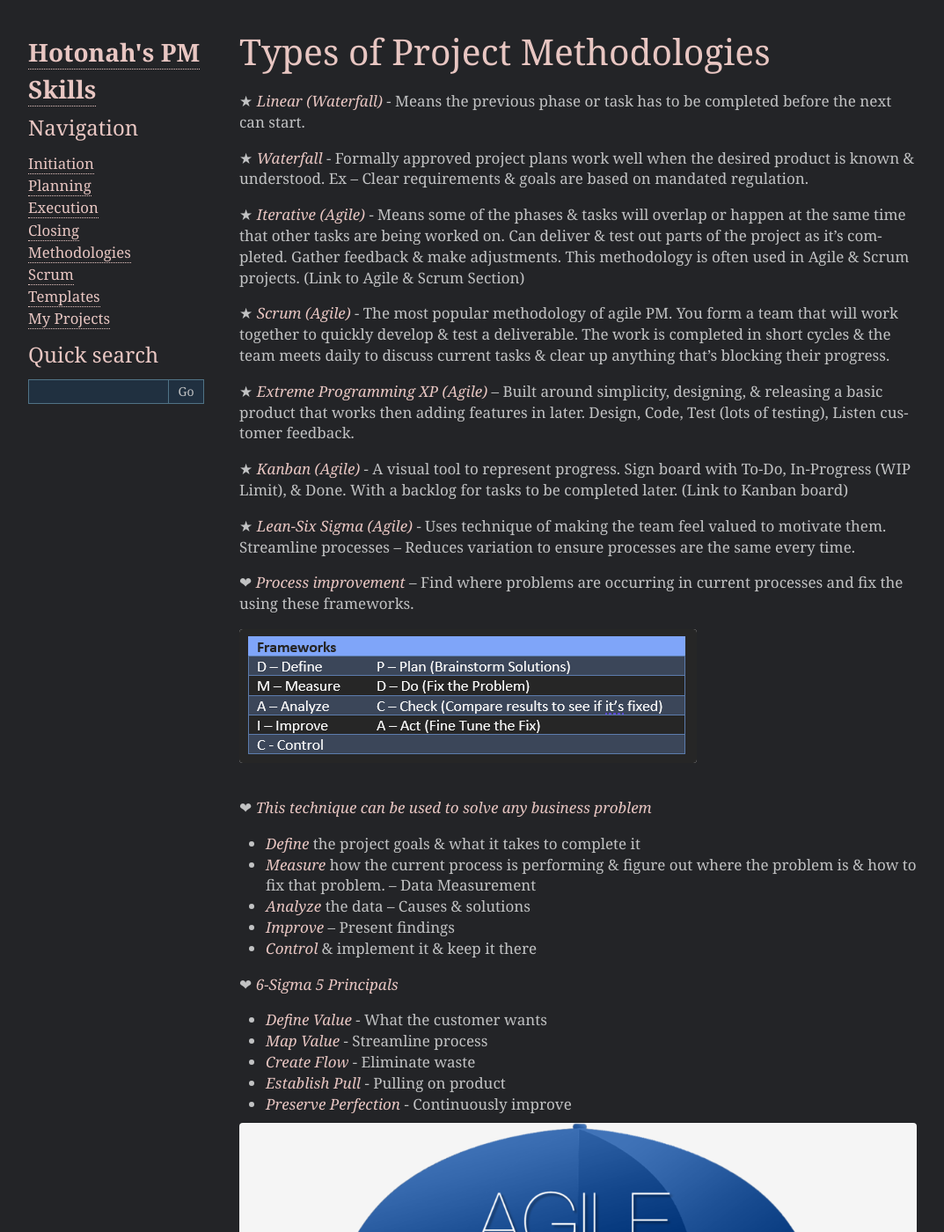
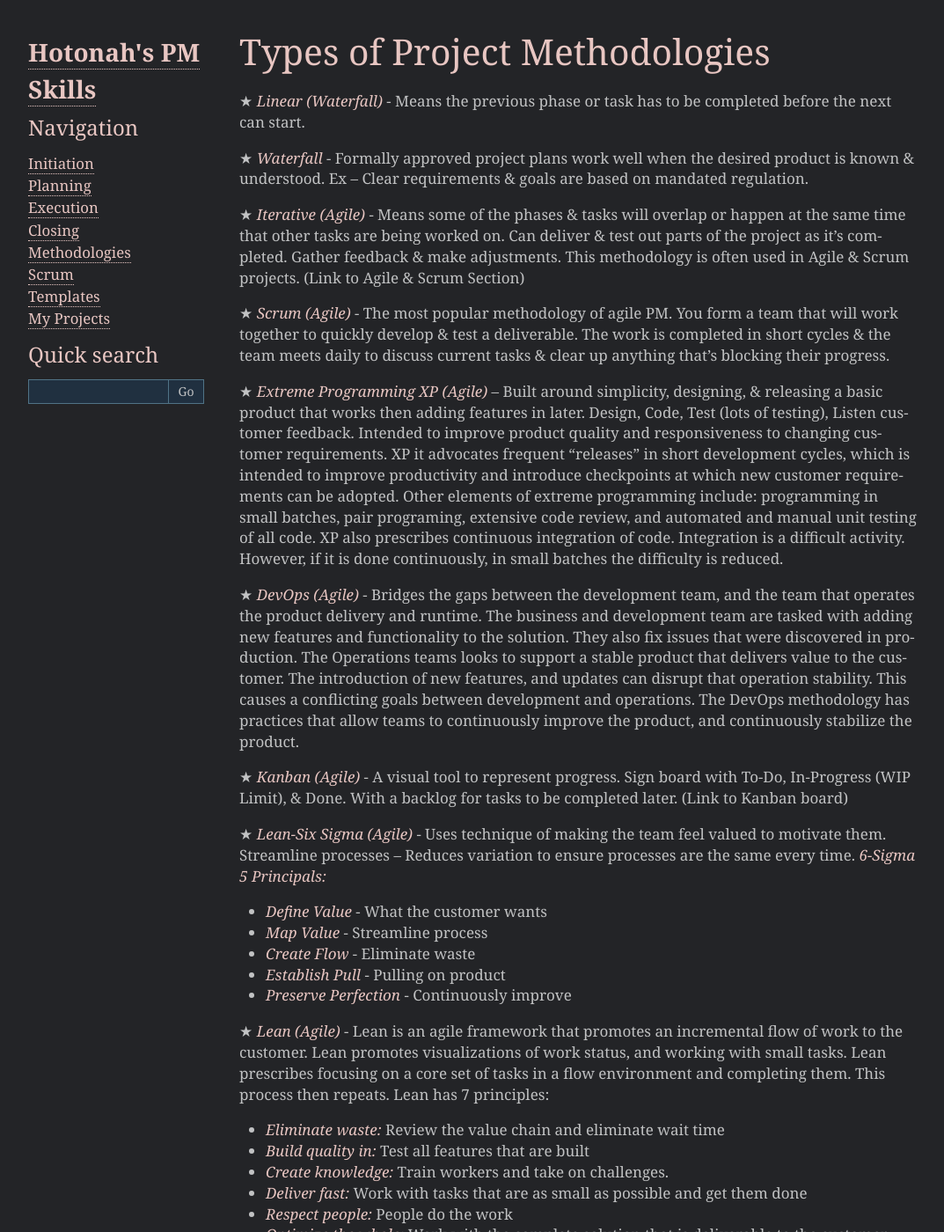
Before and after one commit to Hotonah/hotonah.github.io, a Sphinx documentation site: the page built from source/methodologies.txt, in a window 1280 px wide and 1400 px high. Shown: the whole window at 88% size, without its empty margins (93-1166 px from the left). Built offline with Sphinx 7.4.7, drawn with Linux system fonts in a browser that asks for light colours; some of the changed text lies outside the part shown.

Commit message:
Update methodologies.txt

```diff
--- a/source/methodologies.txt
+++ b/source/methodologies.txt
@@ -9,11 +9,28 @@ Types of Project Methodologies
 
 ★ `Scrum (Agile)` - The most popular methodology of agile PM. You form a team that will work together to quickly develop & test a deliverable. The work is completed in short cycles & the team meets daily to discuss current tasks & clear up anything that’s blocking their progress.
 
-★ `Extreme Programming XP (Agile)` – Built around simplicity, designing, & releasing a basic product that works then adding features in later. Design, Code, Test (lots of testing), Listen customer feedback.
+★ `Extreme Programming XP (Agile)` – Built around simplicity, designing, & releasing a basic product that works then adding features in later. Design, Code, Test (lots of testing), Listen customer feedback. Intended to improve product quality and responsiveness to changing customer requirements. XP  it advocates frequent "releases" in short development cycles, which is intended to improve productivity and introduce checkpoints at which new customer requirements can be adopted. Other elements of extreme programming include: programming in small batches, pair programing, extensive code review, and automated and manual unit testing of all code. XP also prescribes continuous integration of code. Integration is a difficult activity. However, if it is done continuously, in small batches the difficulty is reduced.
+
+★ `DevOps (Agile)` - Bridges the gaps between the development team, and the team that operates the product delivery and runtime. The business and development team are tasked with adding new features and functionality to the solution. They also fix issues that were discovered in production. The Operations teams looks to support a stable product that delivers value to the customer. The introduction of new features, and updates can disrupt that operation stability. This causes a conflicting goals between development and operations. The DevOps methodology has practices that allow teams to continuously improve the product, and continuously stabilize the product.
 
 ★ `Kanban (Agile)` - A visual tool to represent progress. Sign board with To-Do, In-Progress (WIP Limit), & Done. With a backlog for tasks to be completed later. (Link to Kanban board)
 
-★ `Lean-Six Sigma (Agile)` - Uses technique of making the team feel valued to motivate them. Streamline processes – Reduces variation to ensure processes are the same every time.
+★ `Lean-Six Sigma (Agile)` - Uses technique of making the team feel valued to motivate them. Streamline processes – Reduces variation to ensure processes are the same every time. `6-Sigma 5 Principals:`
+
+* `Define Value` - What the customer wants
+* `Map Value` - Streamline process
+* `Create Flow` - Eliminate waste
+* `Establish Pull` - Pulling on product
+* `Preserve Perfection` - Continuously improve
+
+★ `Lean (Agile)` - Lean is an agile framework that promotes an incremental flow of work to the customer. Lean promotes visualizations of work status, and working with small tasks. Lean prescribes focusing on a core set of tasks in a flow environment and completing them. This process then repeats. Lean has 7 principles:
+
+* `Eliminate waste:` Review the value chain and eliminate wait time
+* `Build quality in:` Test all features that are built
+* `Create knowledge:` Train workers and take on challenges.
+* `Deliver fast:` Work with tasks that are as small as possible and get them done
+* `Respect people:` People do the work
+* `Optimize the whole:` Work with the complete solution that is deliverable to the customer, not the solution components.
 
 ❤ `Process improvement` – Find where problems are occurring in current processes and fix the using these frameworks.
 
```
Also changed, not shown: other parts of source/methodologies.txt (+0 -8 lines).
